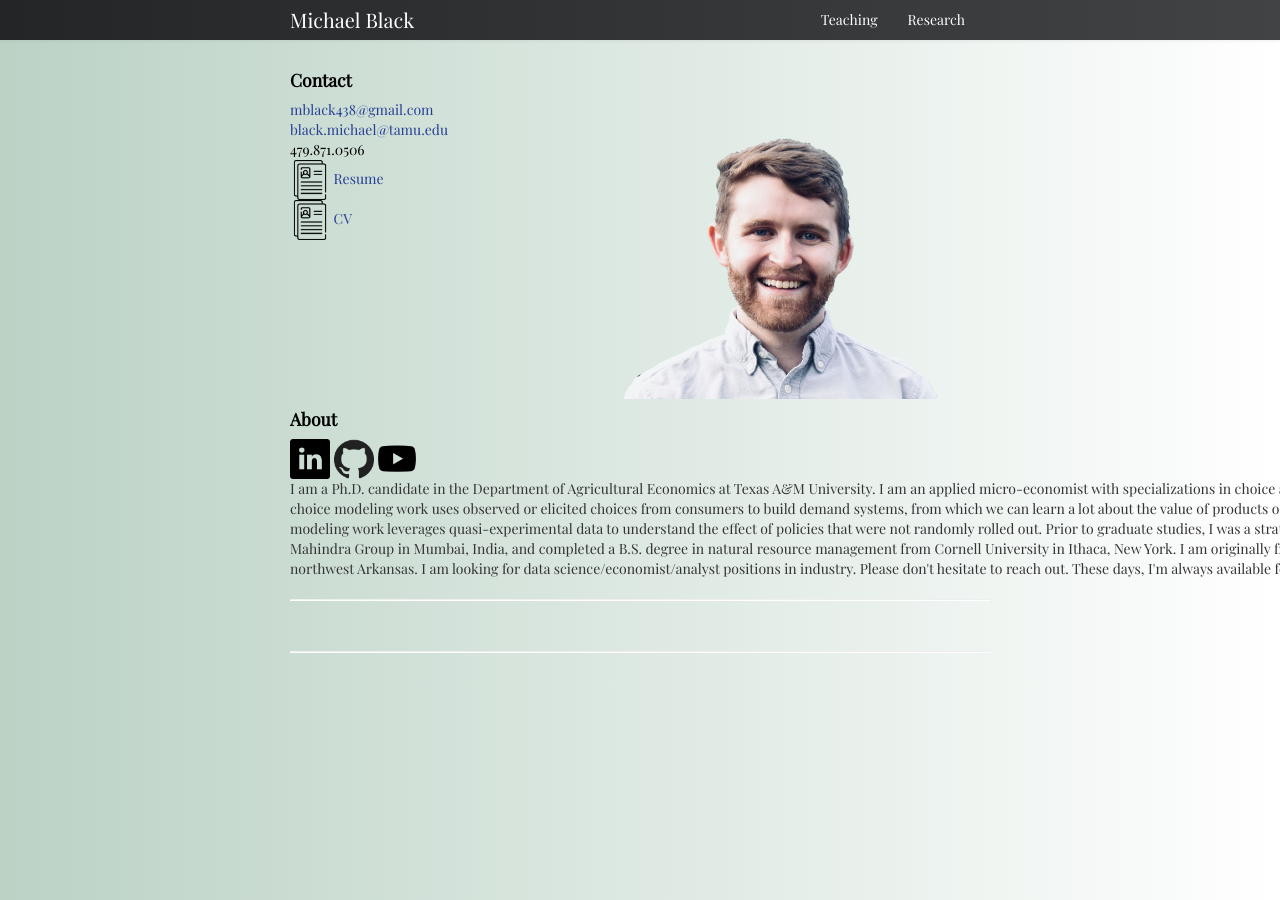
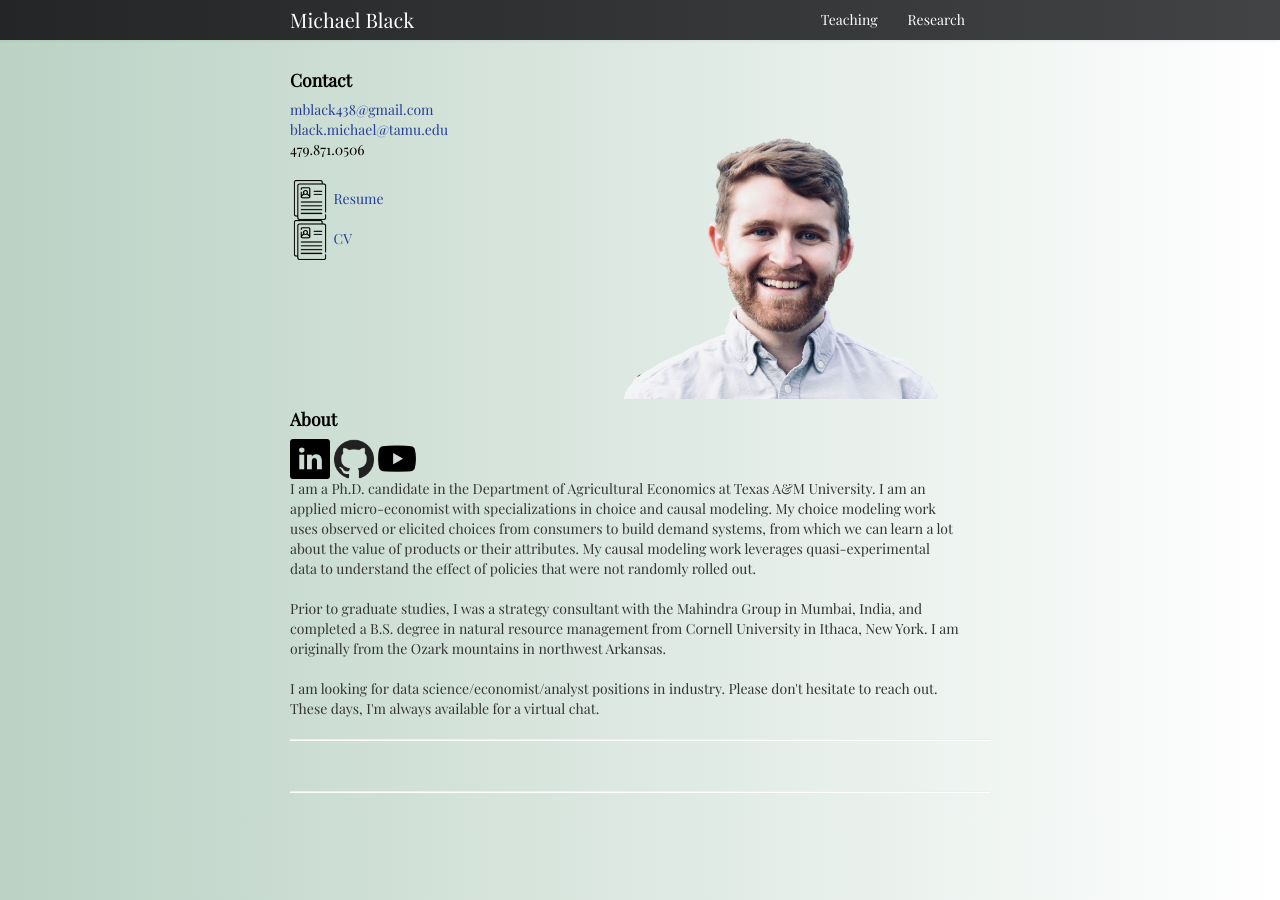
Before and after one commit to michael-black/michael-black.github.io, a Jekyll site: the page built from index.md, in a window 1280 px wide. Built offline with Jekyll 4.4.1, drawn with Linux system fonts in a browser that asks for light colours.

Commit message:
Stopped justify, added breaks

```diff
--- a/index.md
+++ b/index.md
@@ -12,7 +12,7 @@ keywords: Michael Black, economics, resource economics, environmental economics,
         <div class="span3">
             <a href="mailto:mblack438@gmail.com">mblack438@gmail.com</a><br/>
             <a href="mailto:black.michael@tamu.edu">black.michael@tamu.edu</a><br/>
-            479.871.0506<br/>
+            479.871.0506<br/><br/>
             <img src="../pages/icons64/file.png" width="40" height="40"/>
 			<a href="../assets/Black_Michael_Resume.pdf">Resume</a><br/>
             <img src="../pages/icons64/file.png" width="40" height="40"/>
@@ -44,9 +44,13 @@ keywords: Michael Black, economics, resource economics, environmental economics,
 	<a href="https://www.youtube.com/channel/UCxDNlrqcNZ4c3yS8IN_aC7A/featured">
 	    <img src="../pages/icons64/youtube.png" width="40" height="40"/></a> <br/>
 	<div class="row-fluid">
-		<div class="span7; text-align:justify">
+		<div class="span7">
 			I am a Ph.D. candidate in the Department of Agricultural Economics at Texas A&M University. I am an applied micro-economist with specializations in choice and causal modeling. My choice modeling work uses observed or elicited choices from consumers to build demand systems, from which we can learn a lot about the value of products or their attributes. My causal modeling work leverages quasi-experimental data to understand the effect of policies that were not randomly rolled out.
+			<br/>
+			<br/>
 			Prior to graduate studies, I was a strategy consultant with the Mahindra Group in Mumbai, India, and completed a B.S. degree in natural resource management from Cornell University in Ithaca, New York. I am originally from the Ozark mountains in northwest Arkansas.
+			<br/>
+			<br/>
 			I am looking for data science/economist/analyst positions in industry. Please don't hesitate to reach out. These days, I'm always available for a virtual chat.
 		</div>
 	</div>
```
